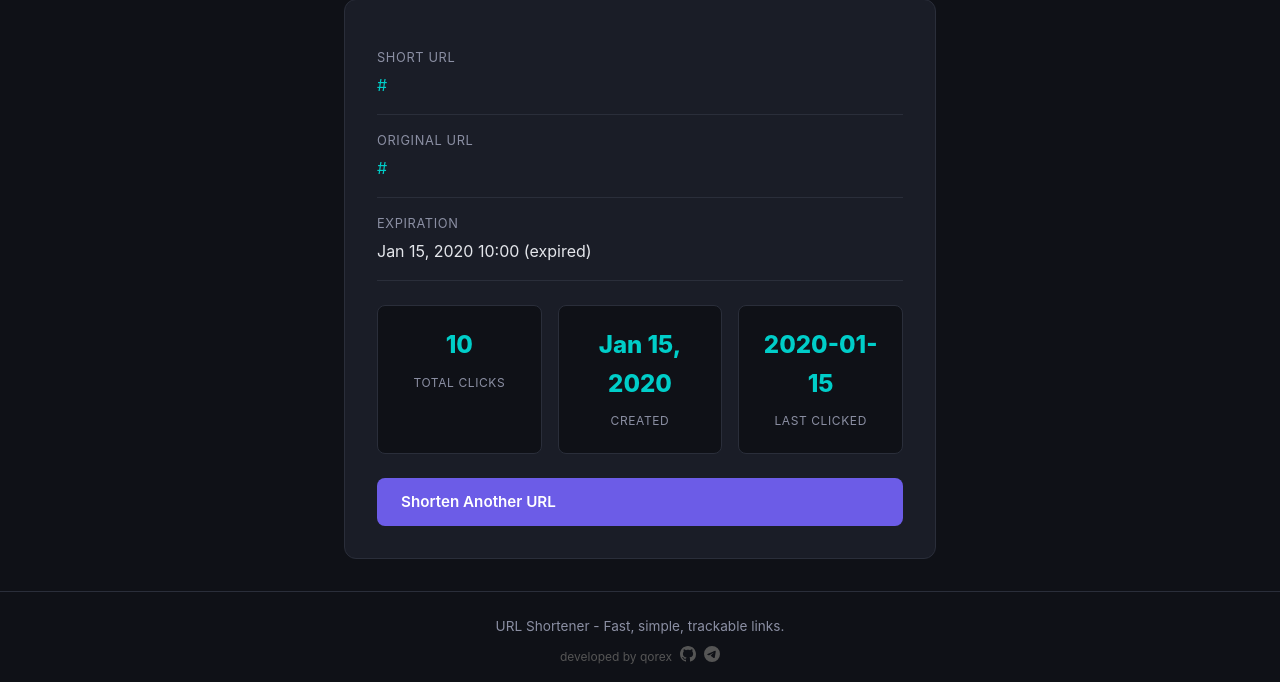
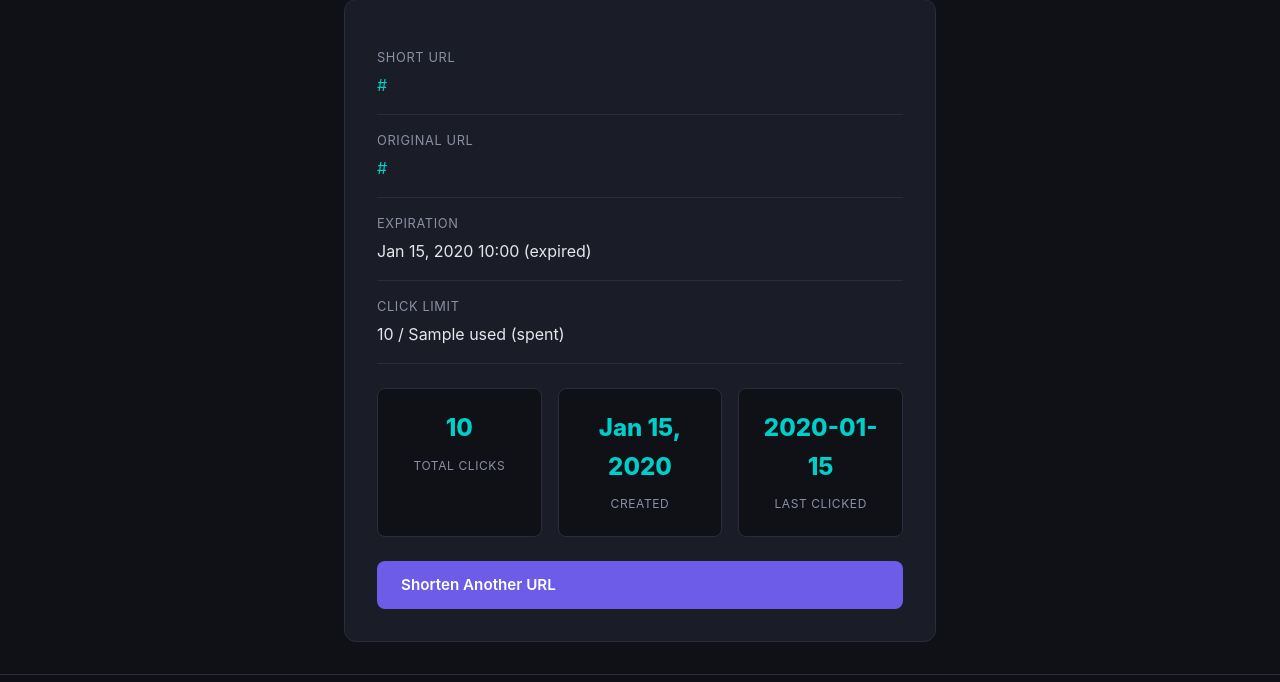
Before and after one commit to qorexdevs/url-shortener, a FastAPI app: template app/templates/stats.html in a window 1280 px wide. Shown: the part 216-898 px from the top of the page. Run offline with FastAPI, Linux system fonts and the light colour scheme; the template is opened without the code that fills it: most values are stand-ins (such as "Sample title", 1, 10 or a date in 2020).

Commit message:
show clicks left on the stats page for capped links

```diff
--- a/app/routers/pages.py
+++ b/app/routers/pages.py
@@ -6,7 +6,7 @@ from sqlalchemy.ext.asyncio import AsyncSession
 
 from app.config import BASE_URL
 from app.database import get_session
-from app.queries import find_link, list_links, summary_stats
+from app.queries import find_link, link_exhausted, link_remaining, list_links, summary_stats
 
 router = APIRouter()
 templates = Jinja2Templates(directory="app/templates")
@@ -42,5 +42,7 @@ async def stats_page(request: Request, code: str, session: AsyncSession = Depend
             "short_path": short_path,
             "base_url": BASE_URL,
             "expired": expired,
+            "remaining": link_remaining(link),
+            "exhausted": link_exhausted(link),
         },
     )
--- a/app/templates/stats.html
+++ b/app/templates/stats.html
@@ -27,6 +27,15 @@
             {% endif %}
         </span>
     </div>
+    {% if remaining is not none %}
+    <div class="stat-row">
+        <span class="stat-label">Click Limit</span>
+        <span class="stat-value">
+            {{ link.clicks }} / {{ link.click_limit }} used
+            {% if exhausted %}(spent){% else %}- {{ remaining }} left{% endif %}
+        </span>
+    </div>
+    {% endif %}
     <div class="stats-grid">
         <div class="stat-box">
             <span class="stat-number">{{ link.clicks }}</span>
```
Also changed, not shown: tests/test_api.py (+38 -0 lines).
